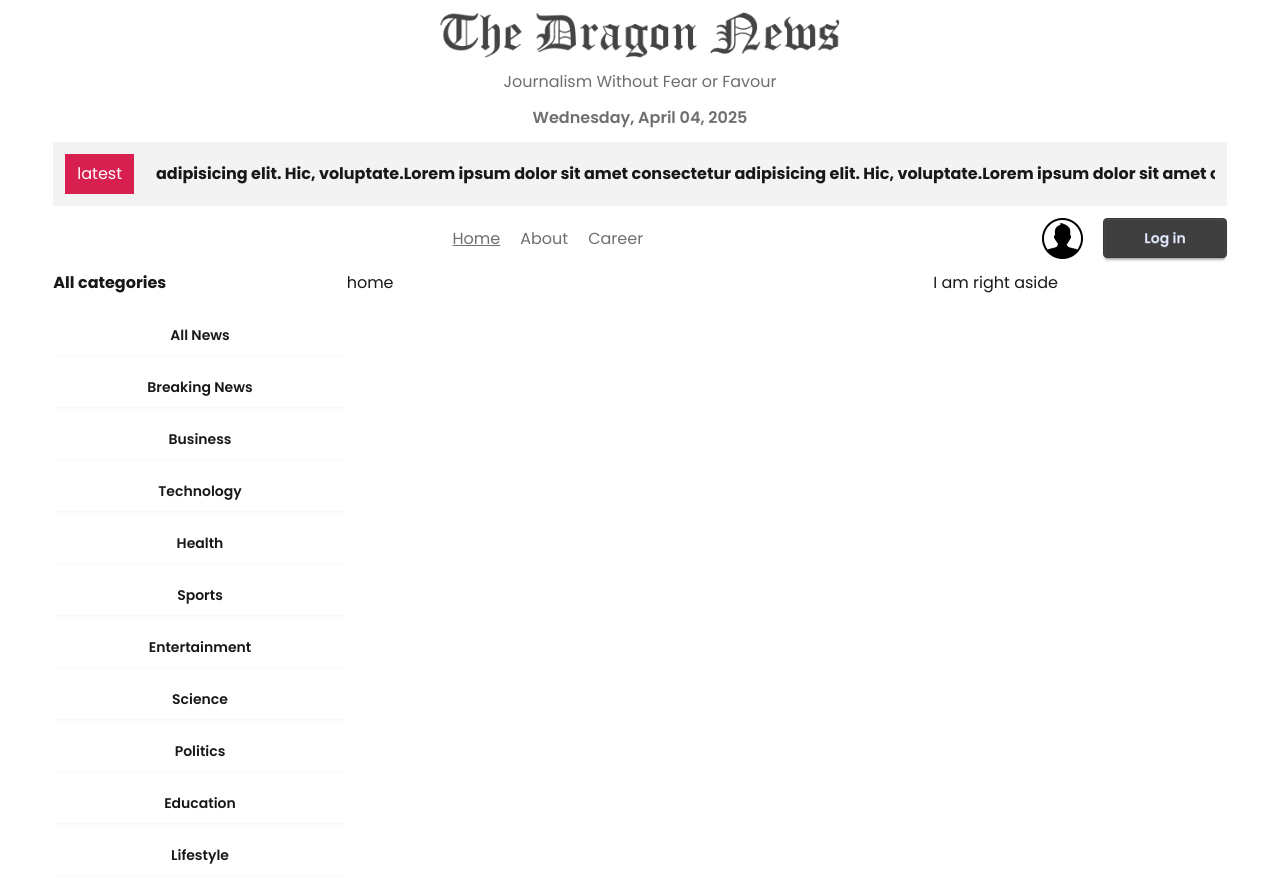
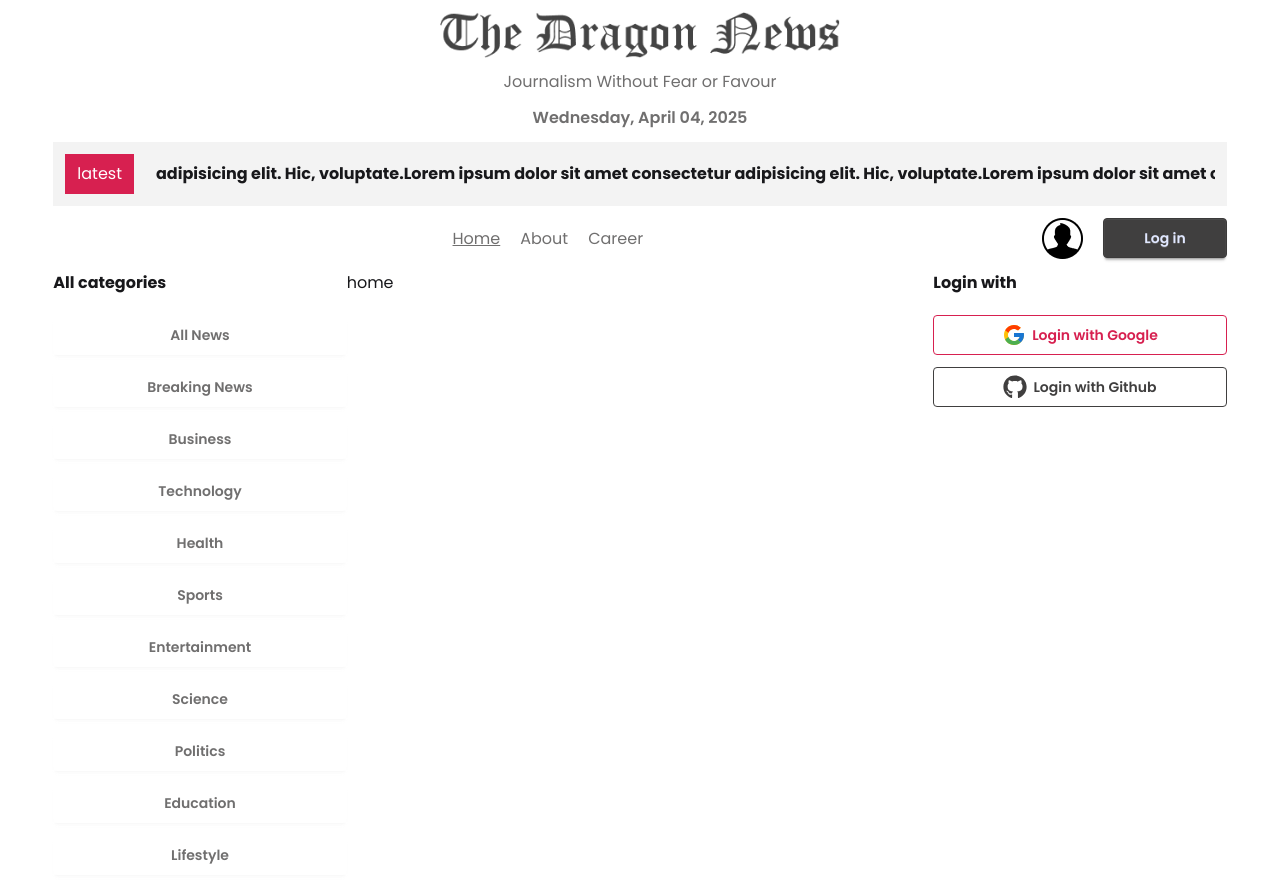
Before and after one commit to FahimSakib270/Dragon-News, a React (Vite) app: page / in a window 1280 px wide. Built offline with nearby package versions, Linux system fonts and the light colour scheme.

Commit message:
adding icons and params

```diff
--- a/package.json
+++ b/package.json
@@ -16,6 +16,7 @@
     "react": "^19.0.0",
     "react-dom": "^19.0.0",
     "react-fast-marquee": "^1.6.5",
+    "react-icons": "^5.5.0",
     "react-router": "^7.5.3",
     "tailwindcss": "^4.1.4"
   },
--- a/src/Components/Categories.jsx
+++ b/src/Components/Categories.jsx
@@ -13,7 +13,9 @@
       <div className="grid grid-cols-1 mt-5 gap-3">
         {categories.map((category) => (
           <NavLink
-            className={"btn bg-base-100 border-0 hover:bg-base-200"}
+            className={
+              "btn bg-base-100 border-0 hover:bg-base-200 font-semibold text-accent"
+            }
             key={category.id}
             to={`/category/${category.id}`}
           >
--- a/src/Components/homelayout/RightAside.jsx
+++ b/src/Components/homelayout/RightAside.jsx
@@ -1,9 +1,10 @@
 import React from "react";
+import SocialLogin from "./SocialLogin";
 
 const RightAside = () => {
   return (
     <div>
-      <h1>I am right aside</h1>
+      <SocialLogin></SocialLogin>
     </div>
   );
 };
--- /dev/null
+++ b/src/Components/homelayout/SocialLogin.jsx
@@ -0,0 +1,21 @@
+import React from "react";
+import { FaGithub } from "react-icons/fa";
+import { FcGoogle } from "react-icons/fc";
+
+const SocialLogin = () => {
+  return (
+    <div>
+      <h2 className="font-bold mb-5">Login with</h2>
+      <div className="space-y-3">
+        <button className="btn w-full btn-outline btn-secondary">
+          <FcGoogle size={24} /> Login with Google
+        </button>
+        <button className="btn w-full btn-outline btn-primary">
+          <FaGithub size={24} /> Login with Github
+        </button>
+      </div>
+    </div>
+  );
+};
+
+export default SocialLogin;
--- a/src/index.css
+++ b/src/index.css
@@ -19,3 +19,7 @@
 * {
   font-family: "Poppins", sans-serif;
 }
+
+a.active {
+  @apply bg-base-300;
+}
--- a/src/pages/CategoryNews.jsx
+++ b/src/pages/CategoryNews.jsx
@@ -1,9 +1,11 @@
 import React from "react";
+import { useParams } from "react-router";
 
 const CategoryNews = () => {
+  const { id } = useParams();
   return (
     <div>
-      <h1>i am cat</h1>
+      <h1>i am cat -{id}</h1>
     </div>
   );
 };
```
Also changed, not shown: 1 other file (tests, documents, lock files or other folders).
